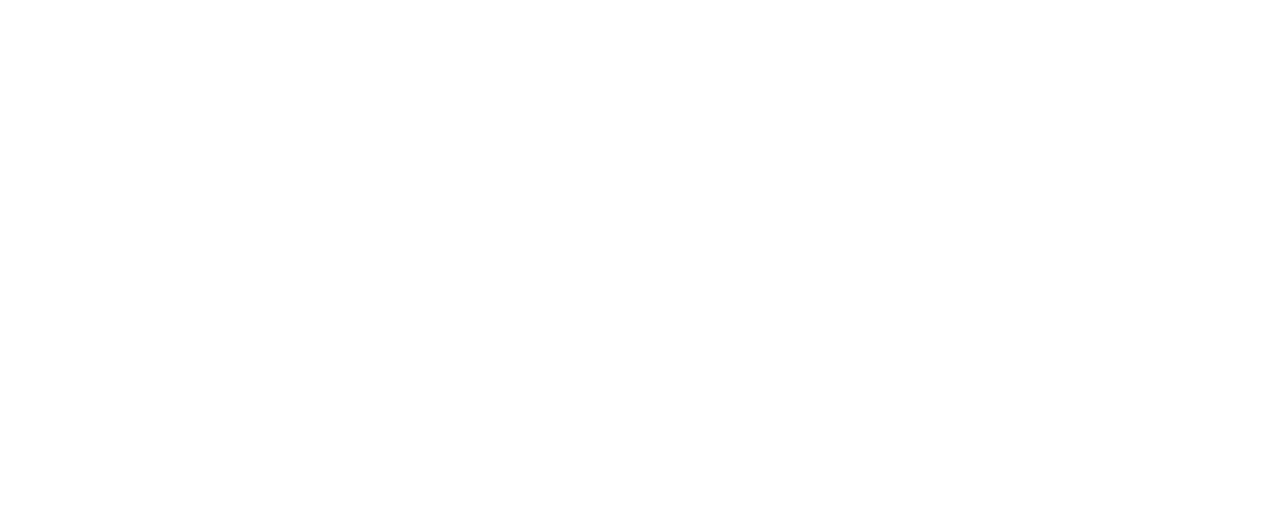
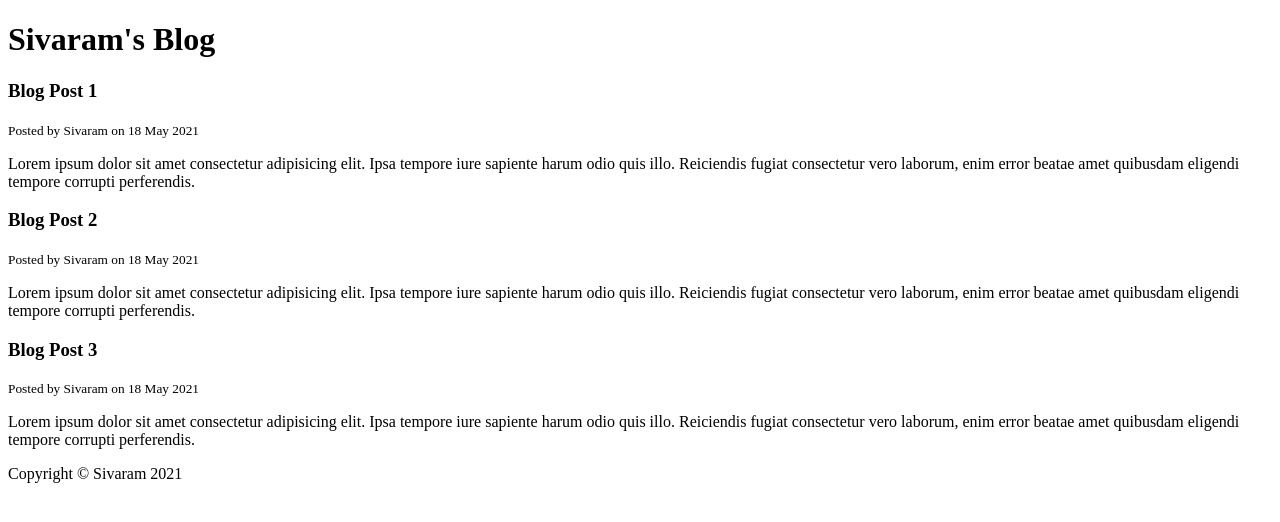
Before and after one commit to s1varam/webdev-learn, a plain HTML site: page index.html in a window 1280 px wide. Drawn offline with Linux system fonts and the light colour scheme.

Commit message:
Update index.html
sample blog

```diff
--- a/index.html
+++ b/index.html
@@ -1,6 +1,30 @@
+<!DOCTYPE html>
 <html>
 <head>
-	<title>Hello World dot HTML
-	</title>
+	<title>Sample Blog</title>
+	<header><h1>Sivaram's Blog</h1></header>
 </head>
+
+<body>
+
+	<article>
+		<h3>Blog Post 1</h3>
+		<small>Posted by Sivaram on 18 May 2021</small>
+		<p>Lorem ipsum dolor sit amet consectetur adipisicing elit. Ipsa tempore iure sapiente harum odio quis illo. Reiciendis fugiat consectetur vero laborum, enim error beatae amet quibusdam eligendi tempore corrupti perferendis.</p>
+	</article>
+
+	<article>
+		<h3>Blog Post 2</h3>
+		<small>Posted by Sivaram on 18 May 2021</small>
+		<p>Lorem ipsum dolor sit amet consectetur adipisicing elit. Ipsa tempore iure sapiente harum odio quis illo. Reiciendis fugiat consectetur vero laborum, enim error beatae amet quibusdam eligendi tempore corrupti perferendis.</p>
+	</article>
+
+	<article>
+		<h3>Blog Post 3</h3>
+		<small>Posted by Sivaram on 18 May 2021</small>
+		<p>Lorem ipsum dolor sit amet consectetur adipisicing elit. Ipsa tempore iure sapiente harum odio quis illo. Reiciendis fugiat consectetur vero laborum, enim error beatae amet quibusdam eligendi tempore corrupti perferendis.</p>
+	</article>
+
+	<footer>Copyright &copy; Sivaram 2021</footer>
+</body>
 </html>
```
